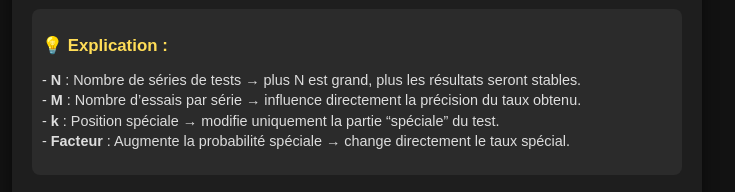
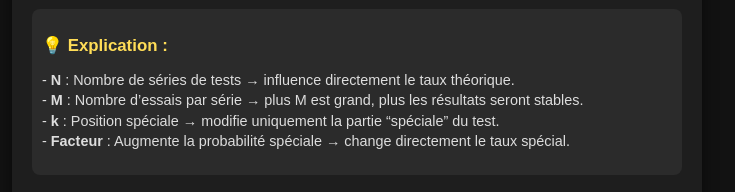
Before and after one commit to SecretDefense/ProbaSim, a plain HTML site: page index.html in a window 1280 px wide. Shown: the part 472-664 px from the top of the page, without its empty margins (283-1018 px from the left). Drawn offline with nearby package versions, Linux system fonts and the light colour scheme.

Commit message:
Update index.html

```diff
--- a/index.html
+++ b/index.html
@@ -33,8 +33,8 @@
         <div class="explication" id="explication">
     <h3>💡 Explication :</h3>
     <p>
-        - <strong>N</strong> : Nombre de séries de tests → plus N est grand, plus les résultats seront stables.<br>
-        - <strong>M</strong> : Nombre d’essais par série → influence directement la précision du taux obtenu.<br>
+        - <strong>N</strong> : Nombre de séries de tests → influence directement le taux théorique.<br>
+        - <strong>M</strong> : Nombre d’essais par série → plus M est grand, plus les résultats seront stables.<br>
         - <strong>k</strong> : Position spéciale → modifie uniquement la partie “spéciale” du test.<br>
         - <strong>Facteur</strong> : Augmente la probabilité spéciale → change directement le taux spécial.
     </p>
```
